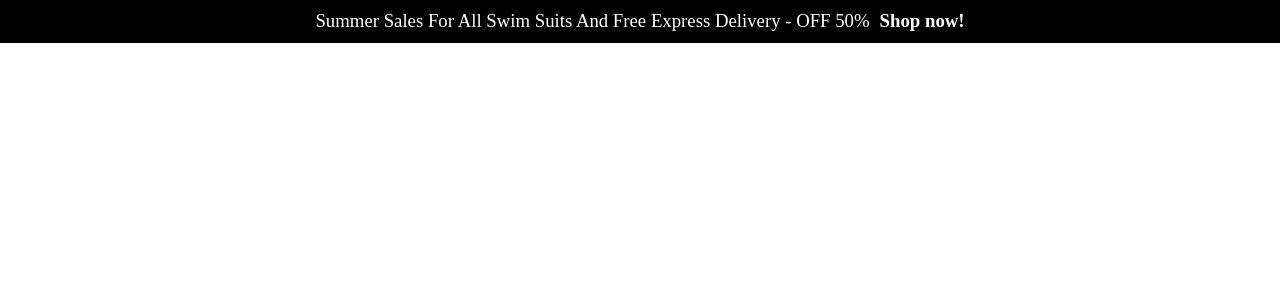
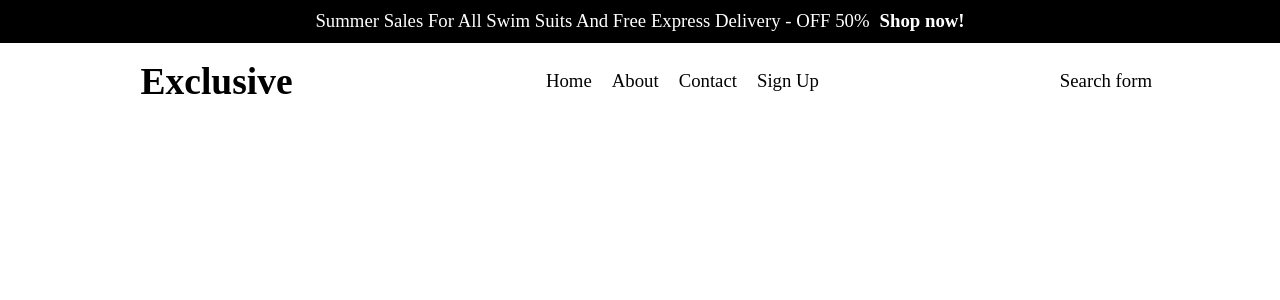
Before and after one commit to Car1Grimes/e-commerce, a React (Vite) app in the folder solo/e-commerce/: page / in a window 1280 px wide. Shown: the top 300 px of the page. Built offline with nearby package versions, Linux system fonts and the light colour scheme.

Commit message:
add navbar

```diff
--- a/solo/e-commerce/src/App.jsx
+++ b/solo/e-commerce/src/App.jsx
@@ -1,6 +1,12 @@
 //
 import { Routes, Route } from "react-router-dom";
 import { PromoBar } from "./components/common/PromoBar";
+import { Navbar } from "./components/layout/Navbar";
 export default function App() {
-  return <PromoBar />;
+  return (
+    <>
+      <PromoBar />
+      <Navbar />
+    </>
+  );
 }
--- /dev/null
+++ b/solo/e-commerce/src/components/layout/Navbar.jsx
@@ -0,0 +1,30 @@
+//
+import { NavLink } from "react-router-dom";
+export function Navbar() {
+  return (
+    <nav className="flex justify-center py-6">
+      <div className="w-4/5 flex items-center">
+        <div className="cursor-pointer px-5 py-2">
+          <span className="font-bold text-6xl ">Exclusive</span>
+        </div>
+        <div className="flex justify-center grow">
+          <NavLink to="../../App.jsx">
+            <span className="text-3xl p-4">Home</span>
+          </NavLink>
+          <NavLink to="./">
+            <span className="text-3xl p-4">About</span>
+          </NavLink>
+          <NavLink to="./">
+            <span className="text-3xl p-4">Contact</span>
+          </NavLink>
+          <NavLink to="./">
+            <span className="text-3xl p-4">Sign Up</span>
+          </NavLink>
+        </div>
+        <div>
+          <p className="text-3xl">Search form</p>
+        </div>
+      </div>
+    </nav>
+  );
+}
```
Also changed, not shown: solo/e-commerce/src/components/common/Navbar.jsx (deleted).
